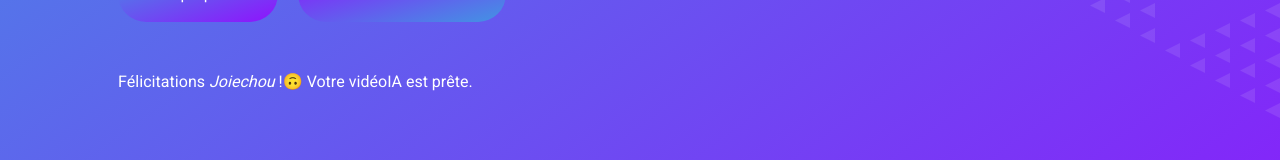
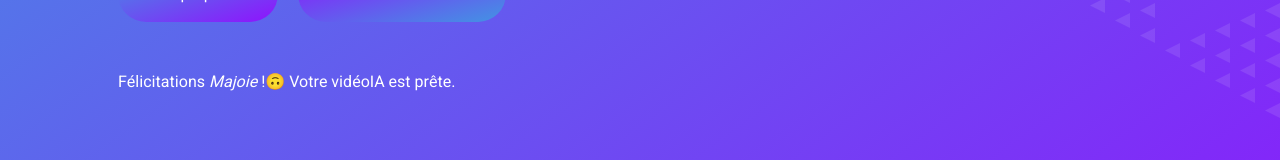
Before and after one commit to EldisDev/host, a plain HTML site: page resultat.html in a window 1280 px wide. Shown: the part 458-618 px from the top of the page. Drawn offline with nearby package versions, Linux system fonts and the light colour scheme.

Commit message:
Update resultat.html

```diff
--- a/resultat.html
+++ b/resultat.html
@@ -74,7 +74,7 @@
                             <a href="" class="btn btn-primary-gradient py-sm-3 px-4 px-sm-5 rounded-pill me-3 animated slideInLeft">A propos</a>
                             <a href="" class="btn btn-secondary-gradient py-sm-3 px-4 px-sm-5 rounded-pill animated slideInRight">Contactez-nous</a>
                         </div>
-                        <p class="text-white pb-3 animated slideInDown">Félicitations <span style="font-size: 1.0em; font-style: italic">Joiechou</span> !🙃 Votre vidéoIA est prête. </p>
+                        <p class="text-white pb-3 animated slideInDown">Félicitations <span style="font-size: 1.0em; font-style: italic">Majoie</span> !🙃 Votre vidéoIA est prête. </p>
                         <div style="padding: 10px; background-color: white;" class="col-lg-4 d-flex justify-content-center justify-content-lg-end wow fadeInUp" data-wow-delay="0.3s">
                <video width="100%" controls>
         <source src="videoia.mp4" type="video/mp4">
```
